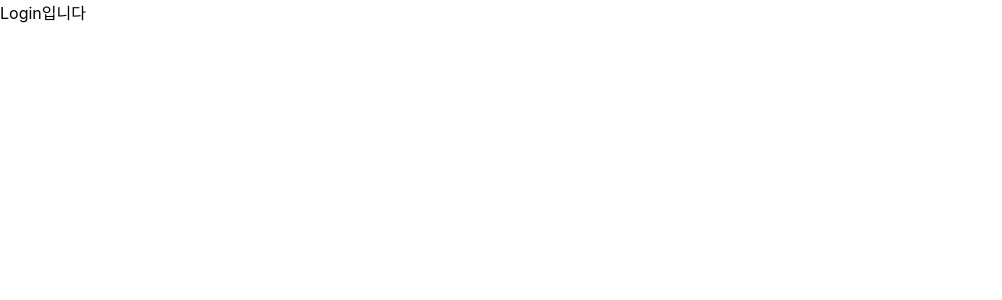
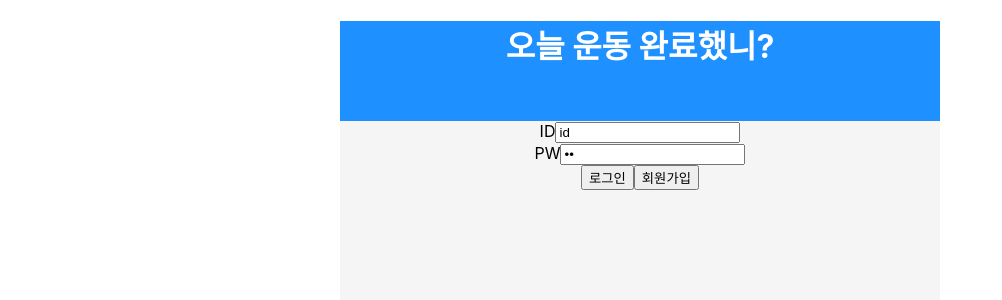
Before and after one commit to jamie7dev/Workout_done_today, a React (Create React App) app: page /login in a window 1280 px wide. Shown: the top 300 px of the page, without its empty margins (0-1002 px from the left). Built offline with nearby package versions, Linux system fonts and the light colour scheme.

Commit message:
로그인: html 작성, 버튼 onClick, navigate

```diff
--- a/src/components/Form/Login.jsx
+++ b/src/components/Form/Login.jsx
@@ -0,0 +1,54 @@
+import React from "react";
+import styled from "styled-components";
+import { useNavigate } from "react-router-dom";
+
+
+const Login = () => {
+  const navigate = useNavigate();
+
+  return (
+    <>
+      <LoginHeader>
+        <h1> 오늘 운동 완료했니? </h1>
+      </LoginHeader>
+      <LoginInput>
+        <div>
+          <label>ID</label>
+          <input type="text" value="id" />
+        </div>
+        <div>
+          <label>PW</label>
+          <input type="password" value="pw" />
+        </div>
+        <div>
+          <button onClick={() => {navigate(`/`, { replace: true })}}>로그인</button>
+          <button onClick={()=>{navigate(`/form`)}}>회원가입</button>
+        </div>
+      </LoginInput>
+    </>
+  );
+};
+
+export default Login;
+
+
+//styled components
+const LoginHeader = styled.div`
+  background-color: dodgerblue;
+  width: 600px;
+  height: 100px;
+  margin: 0 auto;
+  color: white;
+  text-align: center;
+`;
+
+const LoginInput = styled.div`
+  background-color: whitesmoke;
+  width: 600px;
+  height: 300px;
+  margin: 0 auto;
+  display: flex;
+  align-items: center;
+  text-align: center;
+  flex-direction: column;
+`;
--- a/src/pages/Form.jsx
+++ b/src/pages/Form.jsx
@@ -1,7 +1,7 @@
 import React from "react";
-const Form = () => {
+const form = () => {
 	return (
     	<div>회원가입페이지입니다</div>
     );
 };
-export default Form;
+export default form;
--- a/src/pages/Login.jsx
+++ b/src/pages/Login.jsx
@@ -1,7 +1,11 @@
 import React from "react";
-const Login = () => {
+import Login from '../components/Form/Login';
+
+const login = () => {
 	return (
-    	<div>Login입니다</div>
+    	<div>
+				<Login />
+			</div>
     );
 };
-export default Login;
+export default login;
```
